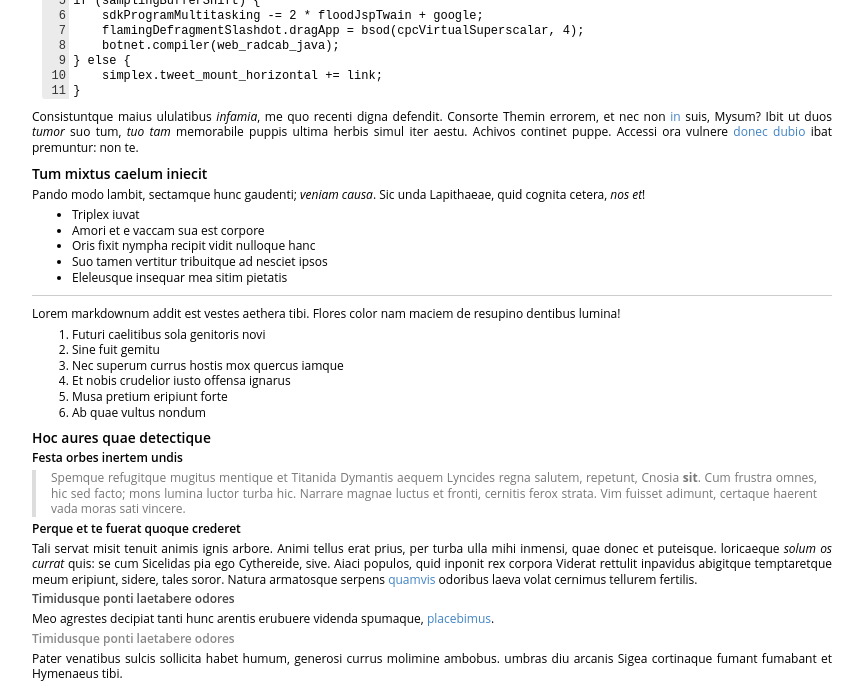
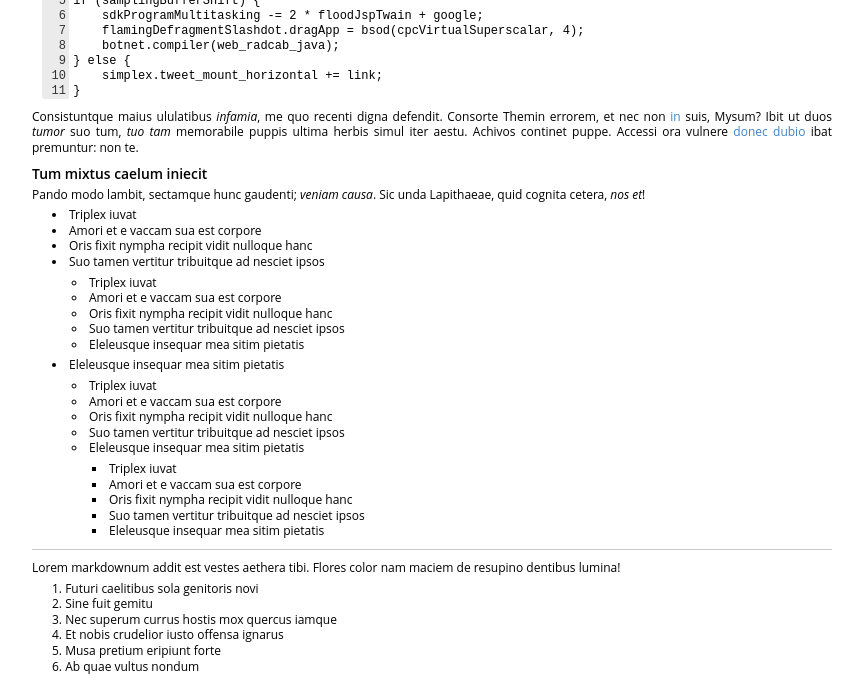
Before and after one commit to ncocacola/markdown-css, a plain HTML site: page index.html in a window 1280 px wide. Shown: the part 218-899 px from the top of the page, without its empty margins (208-1071 px from the left). Drawn offline with Linux system fonts and the light colour scheme.

Commit message:
Fixed indentation for sub-lists.

```diff
--- a/index.html
+++ b/index.html
@@ -58,7 +58,29 @@
           <li>Amori et e vaccam sua est corpore</li>
           <li>Oris fixit nympha recipit vidit nulloque hanc</li>
           <li>Suo tamen vertitur tribuitque ad nesciet ipsos</li>
+            <ul>
+              <li>Triplex iuvat</li>
+              <li>Amori et e vaccam sua est corpore</li>
+              <li>Oris fixit nympha recipit vidit nulloque hanc</li>
+              <li>Suo tamen vertitur tribuitque ad nesciet ipsos</li>
+              <li>Eleleusque insequar mea sitim pietatis</li>
+            </ul>
+
           <li>Eleleusque insequar mea sitim pietatis</li>
+          <ul>
+            <li>Triplex iuvat</li>
+            <li>Amori et e vaccam sua est corpore</li>
+            <li>Oris fixit nympha recipit vidit nulloque hanc</li>
+            <li>Suo tamen vertitur tribuitque ad nesciet ipsos</li>
+            <li>Eleleusque insequar mea sitim pietatis</li>
+            <ul>
+              <li>Triplex iuvat</li>
+              <li>Amori et e vaccam sua est corpore</li>
+              <li>Oris fixit nympha recipit vidit nulloque hanc</li>
+              <li>Suo tamen vertitur tribuitque ad nesciet ipsos</li>
+              <li>Eleleusque insequar mea sitim pietatis</li>
+            </ul>
+          </ul>
         </ul>
         <hr />
         <p>Lorem markdownum addit est vestes aethera tibi. Flores color nam maciem de resupino dentibus lumina!</p>
--- a/notes.css
+++ b/notes.css
@@ -36,6 +36,7 @@ h5 { font-size: 1em; color: #444; }
 h6 { font-size: 1em; color: #888; }
 
 p, blockquote, ul, ol, dl, table { margin: 5px 0; }
+ul, ol, dl { list-style-position: inside; padding-left: 20px; }
 li { margin: 0; }
 
 hr { background-color: #CCC; margin: 10px 0; }
```
